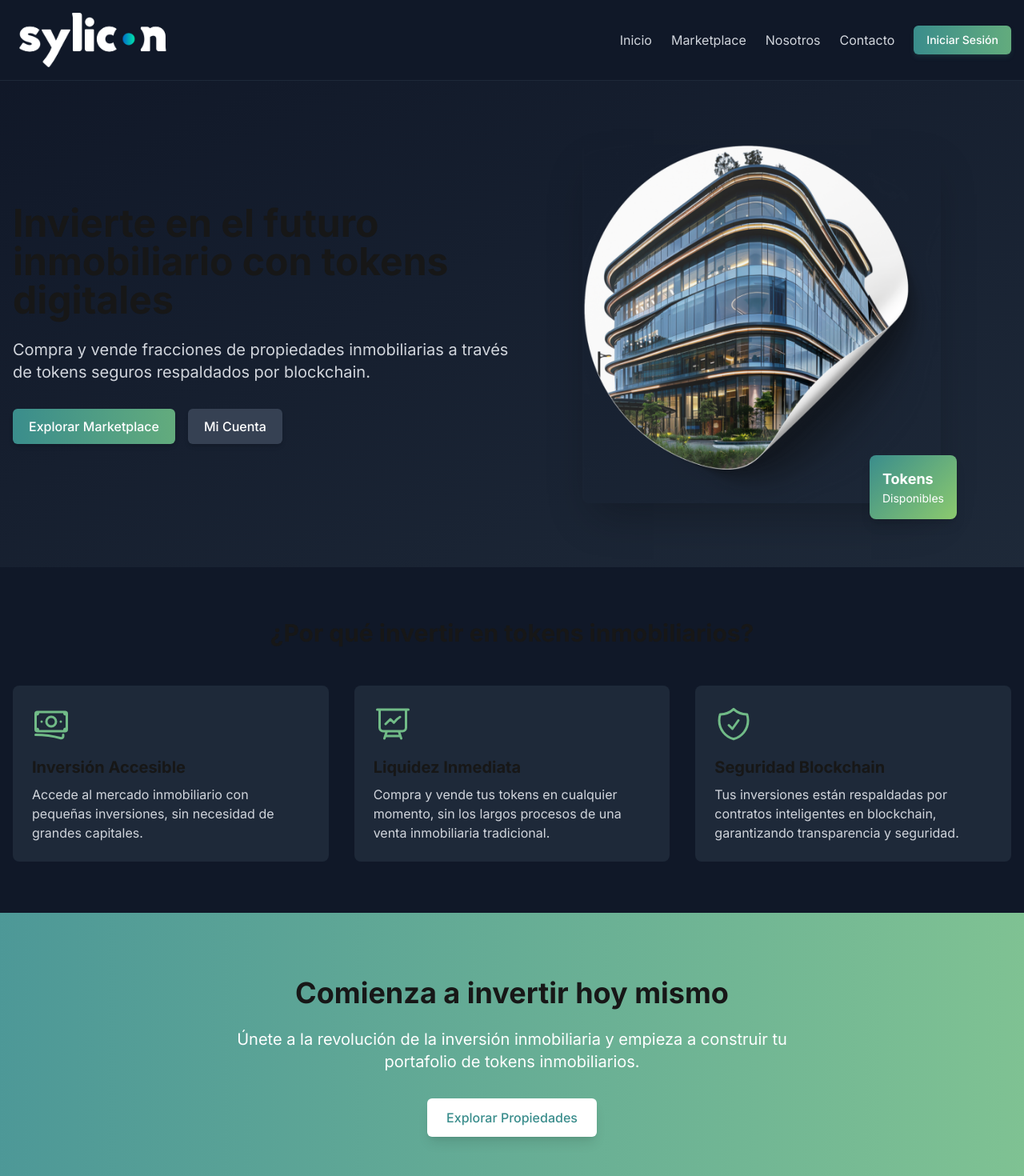
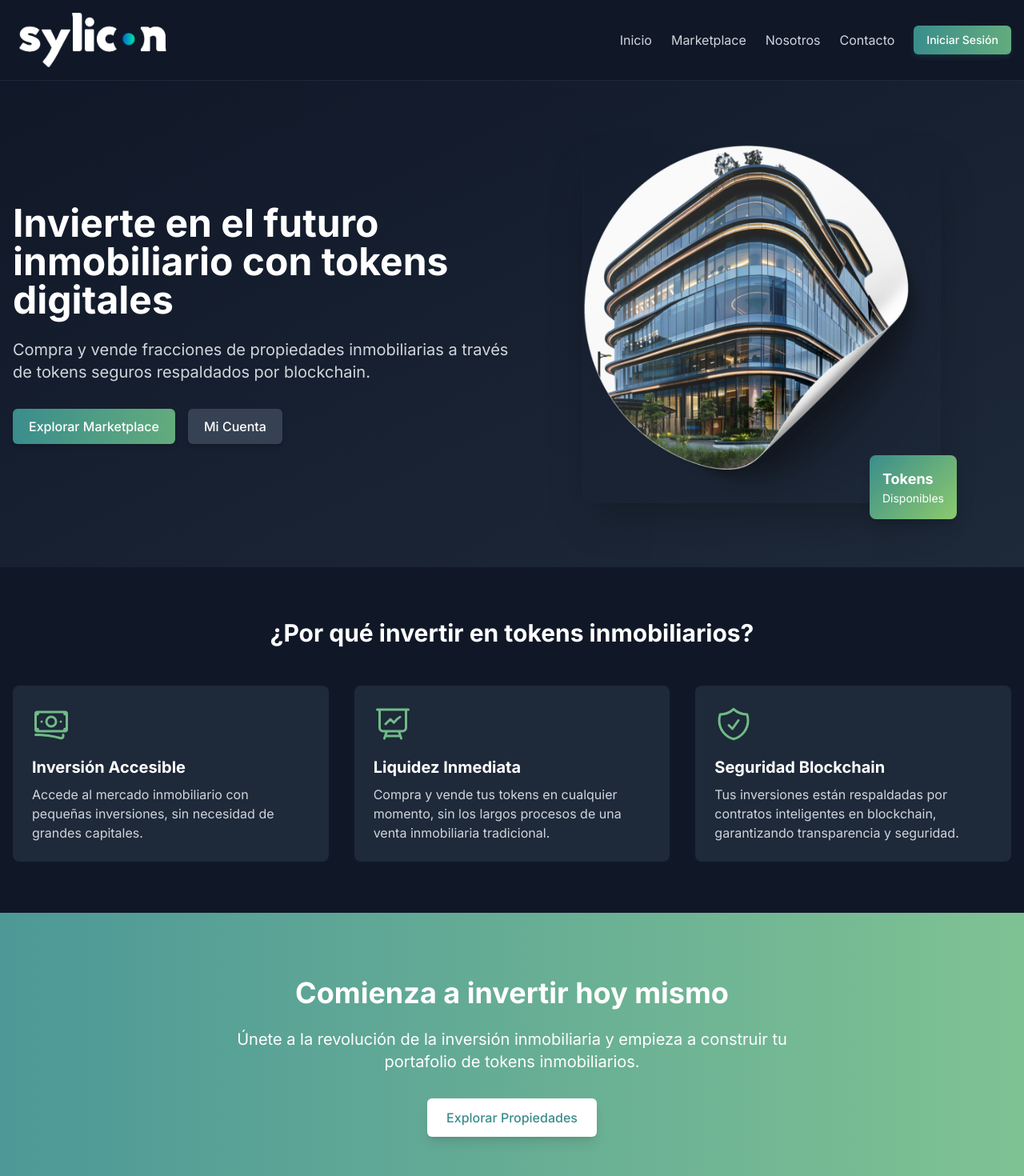
Before and after one commit to pablofelipe01/sylicon-kravata, a Next.js app: page / in a window 1280 px wide. Shown: the top 1470 px of the page at 80% size. Built offline with nearby package versions, Linux system fonts and the light colour scheme; no server answers; the database is empty.

Commit message:
fondo claro

```diff
--- a/src/app/page.tsx
+++ b/src/app/page.tsx
@@ -26,7 +26,7 @@ export default function HomePage() {
       <section className="py-20 px-4 bg-gradient-to-br from-gray-900 to-gray-800">
         <div className="container mx-auto flex flex-col lg:flex-row items-center">
           <div className="lg:w-1/2 mb-10 lg:mb-0">
-            <h1 className="text-4xl md:text-5xl font-bold mb-6">
+            <h1 className="text-4xl md:text-5xl font-bold mb-6 text-white">
               Invierte en el futuro inmobiliario con tokens digitales
             </h1>
             <p className="text-xl text-gray-300 mb-8">
@@ -78,7 +78,7 @@ export default function HomePage() {
       {/* Features section */}
       <section className="py-16 px-4 bg-gray-900">
         <div className="container mx-auto">
-          <h2 className="text-3xl font-bold text-center mb-12">¿Por qué invertir en tokens inmobiliarios?</h2>
+          <h2 className="text-3xl font-bold text-center mb-12 text-white">¿Por qué invertir en tokens inmobiliarios?</h2>
 
           <div className="grid md:grid-cols-3 gap-8">
             <div className="bg-gray-800 p-6 rounded-lg">
@@ -87,7 +87,7 @@ export default function HomePage() {
                   <path strokeLinecap="round" strokeLinejoin="round" d="M2.25 18.75a60.07 60.07 0 0 1 15.797 2.101c.727.198 1.453-.342 1.453-1.096V18.75M3.75 4.5v.75A.75.75 0 0 1 3 6h-.75m0 0v-.375c0-.621.504-1.125 1.125-1.125H20.25M2.25 6v9m18-10.5v.75c0 .414.336.75.75.75h.75m-1.5-1.5h.375c.621 0 1.125.504 1.125 1.125v9.75c0 .621-.504 1.125-1.125 1.125h-.375m1.5-1.5H21a.75.75 0 0 0-.75.75v.75m0 0H3.75m0 0h-.375a1.125 1.125 0 0 1-1.125-1.125V15m1.5 1.5v-.75A.75.75 0 0 0 3 15h-.75M15 10.5a3 3 0 1 1-6 0 3 3 0 0 1 6 0m3 0h.008v.008H18V10.5zm-12 0h.008v.008H6V10.5z" />
                 </svg>
               </div>
-              <h3 className="text-xl font-bold mb-2">Inversión Accesible</h3>
+              <h3 className="text-xl font-bold mb-2 text-white">Inversión Accesible</h3>
               <p className="text-gray-300">Accede al mercado inmobiliario con pequeñas inversiones, sin necesidad de grandes capitales.</p>
             </div>
 
@@ -97,7 +97,7 @@ export default function HomePage() {
                   <path strokeLinecap="round" strokeLinejoin="round" d="M3.75 3v11.25A2.25 2.25 0 0 0 6 16.5h2.25M3.75 3h-1.5m1.5 0h16.5m0 0h1.5m-1.5 0v11.25A2.25 2.25 0 0 1 18 16.5h-2.25m-7.5 0h7.5m-7.5 0-1 3m8.5-3 1 3m0 0 .5 1.5m-.5-1.5h-9.5m0 0-.5 1.5m.75-9 3-3 2.148 2.148A12.061 12.061 0 0 1 16.5 7.605" />
                 </svg>
               </div>
-              <h3 className="text-xl font-bold mb-2">Liquidez Inmediata</h3>
+              <h3 className="text-xl font-bold mb-2 text-white">Liquidez Inmediata</h3>
               <p className="text-gray-300">Compra y vende tus tokens en cualquier momento, sin los largos procesos de una venta inmobiliaria tradicional.</p>
             </div>
 
@@ -107,7 +107,7 @@ export default function HomePage() {
                   <path strokeLinecap="round" strokeLinejoin="round" d="M9 12.75 11.25 15 15 9.75m-3-7.036A11.959 11.959 0 0 1 3.598 6 11.99 11.99 0 0 0 3 9.749c0 5.592 3.824 10.29 9 11.623 5.176-1.332 9-6.03 9-11.622 0-1.31-.21-2.571-.598-3.751h-.152c-3.196 0-6.1-1.248-8.25-3.285Z" />
                 </svg>
               </div>
-              <h3 className="text-xl font-bold mb-2">Seguridad Blockchain</h3>
+              <h3 className="text-xl font-bold mb-2 text-white">Seguridad Blockchain</h3>
               <p className="text-gray-300">Tus inversiones están respaldadas por contratos inteligentes en blockchain, garantizando transparencia y seguridad.</p>
             </div>
           </div>
@@ -117,7 +117,7 @@ export default function HomePage() {
       {/* Call to action */}
       <section className="py-20 px-4" style={{ background: 'linear-gradient(90deg, rgba(58, 141, 140, 0.9) 0%, rgba(113, 187, 135, 0.9) 100%)' }}>
         <div className="container mx-auto text-center">
-          <h2 className="text-3xl md:text-4xl font-bold mb-6">Comienza a invertir hoy mismo</h2>
+          <h2 className="text-3xl md:text-4xl font-bold mb-6 text-white">Comienza a invertir hoy mismo</h2>
           <p className="text-xl text-white mb-8 max-w-3xl mx-auto">
             Únete a la revolución de la inversión inmobiliaria y empieza a construir tu portafolio de tokens inmobiliarios.
           </p>
```
